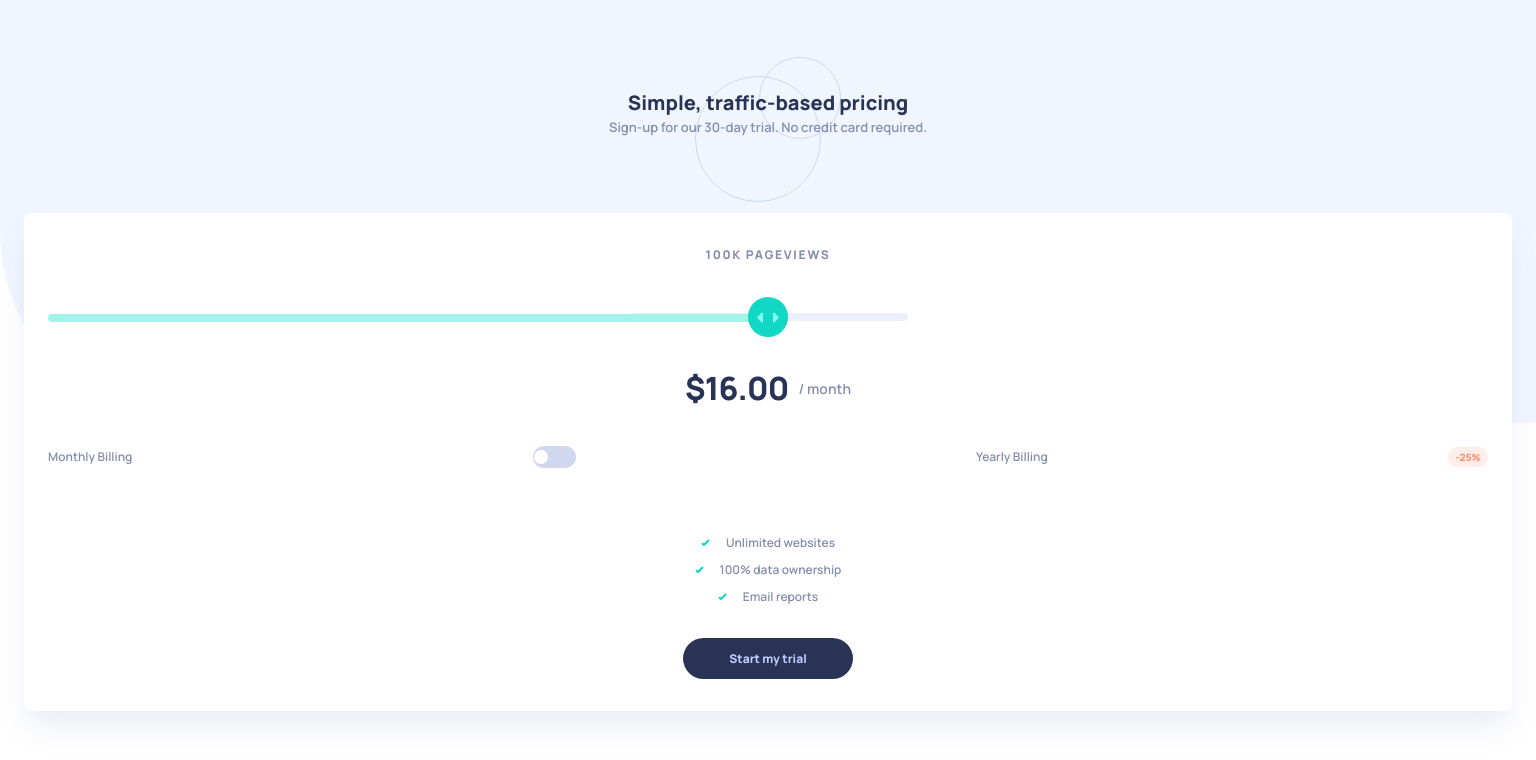
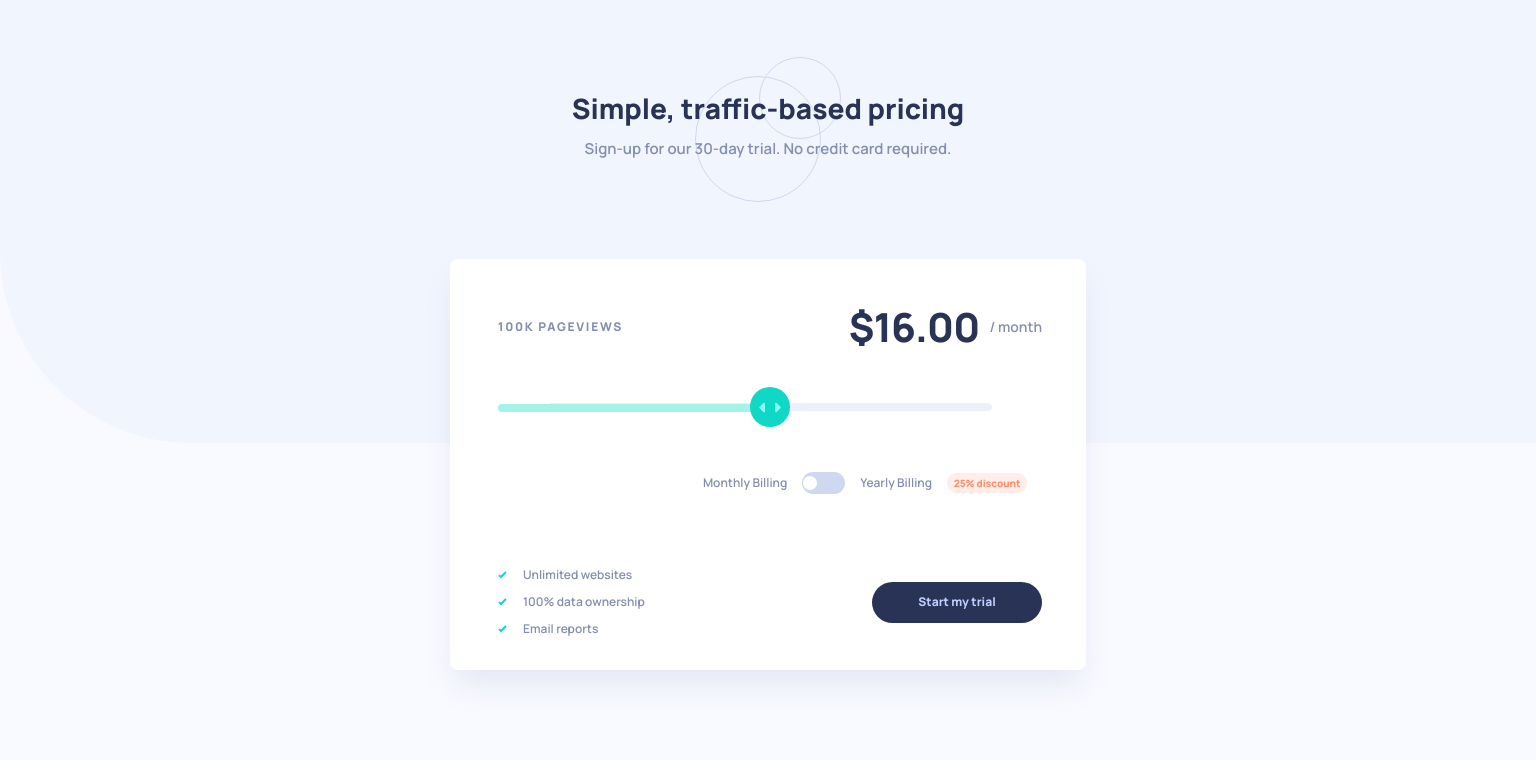
Before and after one commit to giokiladze123/interactive-pricing, a plain HTML site: page index.html in a window 1536 px wide. Drawn offline with Linux system fonts and the light colour scheme.

Commit message:
start js

```diff
--- a/index.html
+++ b/index.html
@@ -25,17 +25,24 @@
 
    <div class="card-container">
       <div class="card">
+        <div class="pageview-month">
           <h2 class="page-views">100K PAGEVIEWS</h2>
+          <div class="amount desktop">
+            <h2 class="price">$16.00</h2>
+             <p class="month">/ month</p>
+          </div>
+        </div>
         <div class="slider-container">
           <div class="slide-background"></div>
           <input class="slider" type="range" min="1" max="5" value="3" id="ranger">
         </div>
 
-        <div class="amount">
+        <div class="amount mobile">
           <h2 class="price">$16.00</h2>
            <p class="month">/ month</p>
         </div>
 
+        <div class="bill-main-container">
         <div class="billing-container">
           <p class="monthly">Monthly Billing</p>
           <input type="checkbox" id="switch"
@@ -47,7 +54,10 @@
             <span class="discount">25% discount</span>
           </div>
         </div>
+        </div>
 
+        <div class="check-button">
+         <div>
           <div class="check-container first">
             <svg xmlns="http://www.w3.org/2000/svg" width="9" height="8"><path fill="none" stroke="#10D8C4" stroke-width="2" d="M1 4.134l1.907 1.908L7.949 1"/></svg>
              <p class="check-text">Unlimited websites</p>
@@ -62,13 +72,17 @@
             <svg xmlns="http://www.w3.org/2000/svg" width="9" height="8"><path fill="none" stroke="#10D8C4" stroke-width="2" d="M1 4.134l1.907 1.908L7.949 1"/></svg>
              <p class="check-text">Email reports</p>
           </div>
+         </div>
 
           <button>Start my trial</button>
+
+        </div>
 
       </div>
    </div>
   </main>
 
   <footer></footer>
+  <script src="./script.js"></script>
 </body>
 </html>
--- a/style.css
+++ b/style.css
@@ -5,6 +5,7 @@
 }
 
 body{
+  background: #F9FAFF;
   max-width:100vw;
   min-height: 100vh;
   text-align: center;
@@ -79,6 +80,20 @@ input[type="range"]::-webkit-slider-thumb {
   background-color: #10D8C4 ;
 }
 
+.slider-container{
+  position: relative;
+  margin-top: 41px;
+}
+
+.slide-background{
+  border-radius: 5px;
+  position: absolute;
+  width:50%;
+  height:8px;
+  background: #A4F3EB;
+  top:10px;
+}
+
 .amount{
   margin-top:40px;
   display:flex;
@@ -102,19 +117,6 @@ input[type="range"]::-webkit-slider-thumb {
   margin-left:10px;
 }
 
-.slider-container{
-  position: relative;
-  margin-top: 41px;
-}
-
-.slide-background{
-  border-radius: 5px;
-  position: absolute;
-  width:50%;
-  height:8px;
-  background: #A4F3EB;
-  top:10px;
-}
 
 .discount-container{
   display:flex;
@@ -237,3 +239,112 @@ button{
    line-height: 16px;
    color: #BECDFF;
 }
+
+
+.desktop{
+  display:none;
+}
+
+@media screen and (min-width: 1440px) {
+
+  .card-container{
+    margin-top:-450px;
+    padding:266px 450px 137px 450px;
+  }
+
+  body{
+    background: #F9FAFF;
+  }
+
+  .card{
+    padding:40px 44px 33px 48px;
+  }
+
+  .title{
+    font-size: 28px;
+    line-height: 38px;
+  }
+
+  .content{
+    margin-top:12px;
+    font-size: 15px;
+    line-height: 20px;
+  }
+
+  .mobile{
+    display:none;
+  }
+
+  .desktop{
+    margin:0;
+    display:flex;
+  }
+
+  .price{
+    font-size: 40px;
+    line-height: 55px;
+  }
+
+  input[type="range"] {
+    width: 444px;
+  }
+
+  .slider-container{
+    margin-top:40px;
+  }
+
+  .pageview-month{
+     display:flex;
+     align-items: center;
+     justify-content: space-between;
+  }
+
+  .billing-container{
+    margin-top:56px;
+    justify-content: right;
+    gap:15px;
+  }
+
+  .number{
+    display:none;
+  }
+
+  .discount-container{
+    width:80px;
+    height:20px;
+  }
+
+  .discount{
+    display:block;
+  }
+
+  .bill-main-container{
+    margin-right:15px;
+  }
+
+  .check-button{
+    margin-top:73px;
+   display:flex;
+   align-items: center;
+   justify-content: space-between;
+  }
+
+  button{
+    margin:0;
+  }
+
+  .first{
+    justify-content: left;
+    margin:0;
+  }
+
+  .second{
+    justify-content: left;
+  }
+
+  .three{
+    justify-content: left;
+  }
+
+
+}
```
Also changed, not shown: script.js (added). Lines whose indentation alone changed are shown as unchanged.
